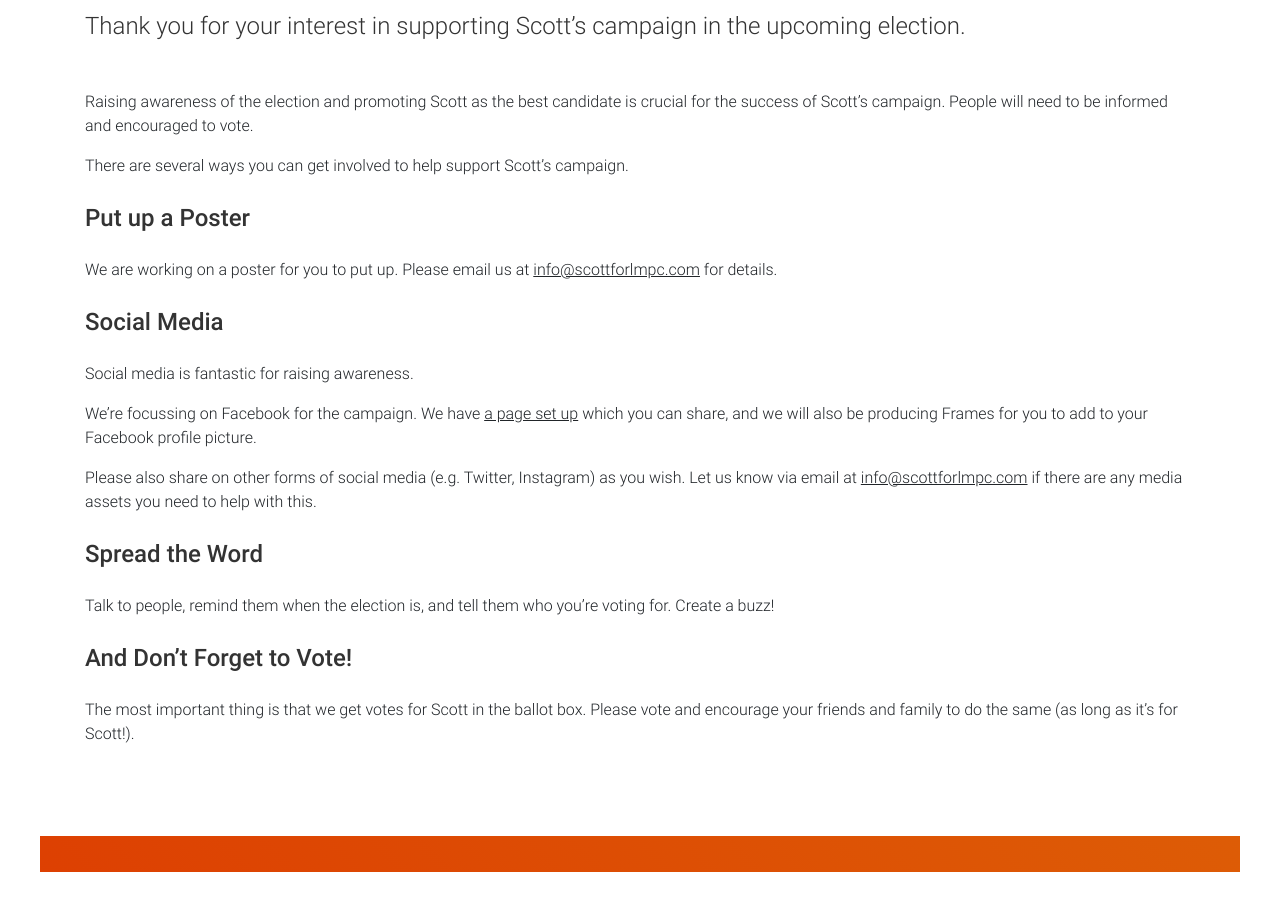
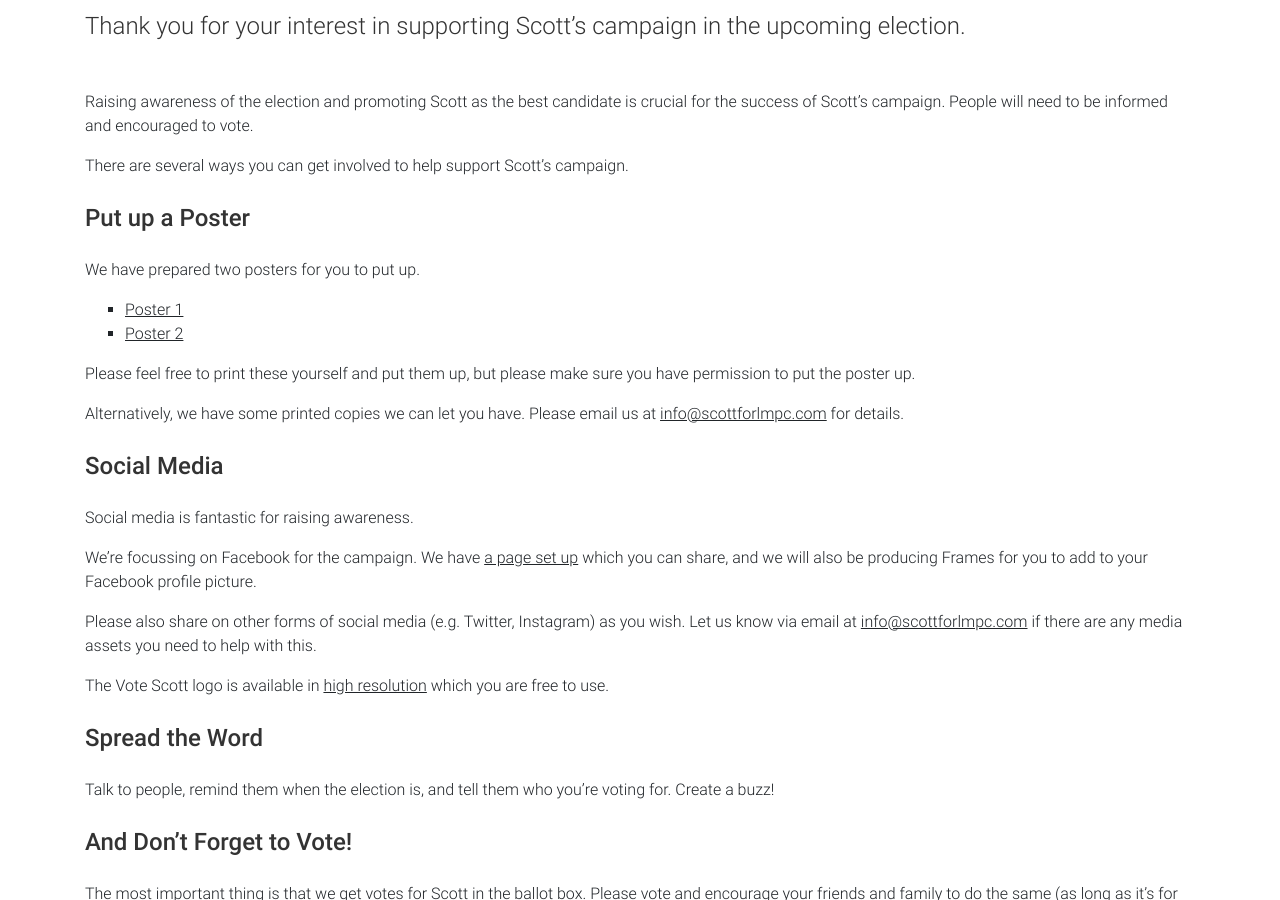
Before and after one commit to scottforlmpc/scottforlmpc.github.io, a Jekyll site: the page built from get-involved/index.md, in a window 1280 px wide and 900 px high, scrolled down 463 px. Built offline with Jekyll 4.4.1, drawn with Linux system fonts in a browser that asks for light colours.

Commit message:
Media assets added

```diff
--- a/get-involved/index.md
+++ b/get-involved/index.md
@@ -12,7 +12,14 @@ There are several ways you can get involved to help support Scott's campaign.
 Put up a Poster
 ---------------
 
-We are working on a poster for you to put up. Please email us at [info@scottforlmpc.com](mailto:info@scottforlmpc.com) for details.
+We have prepared two posters for you to put up.
+
++ [Poster 1](poster-1.pdf)
++ [Poster 2](poster-2.pdf)
+
+Please feel free to print these yourself and put them up, but please make sure you have permission to put the poster up.
+
+Alternatively, we have some printed copies we can let you have. Please email us at [info@scottforlmpc.com](mailto:info@scottforlmpc.com) for details.
 
 Social Media
 ------------
@@ -23,6 +30,8 @@ We're focussing on Facebook for the campaign. We have [a page set up](https://ww
 
 Please also share on other forms of social media (e.g. Twitter, Instagram) as you wish. Let us know via email at [info@scottforlmpc.com](mailto:info@scottforlmpc.com) if there are any media assets you need to help with this.
 
+The Vote Scott logo is available in [high resolution](/img/vote-scott-500x500.png) which you are free to use.
+
 Spread the Word
 ---------------
 
```
Also changed, not shown: img/vote-scott-500x500.png (added), 2 other files.
